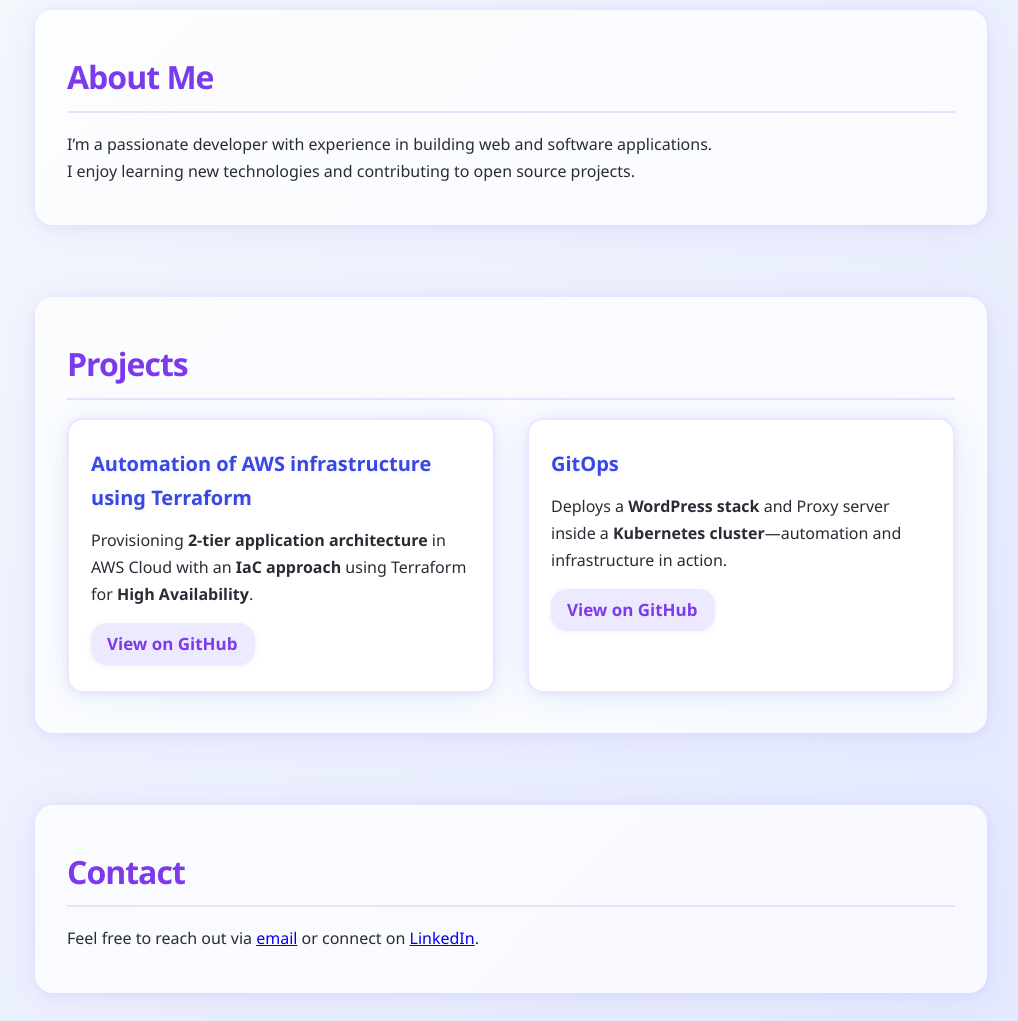
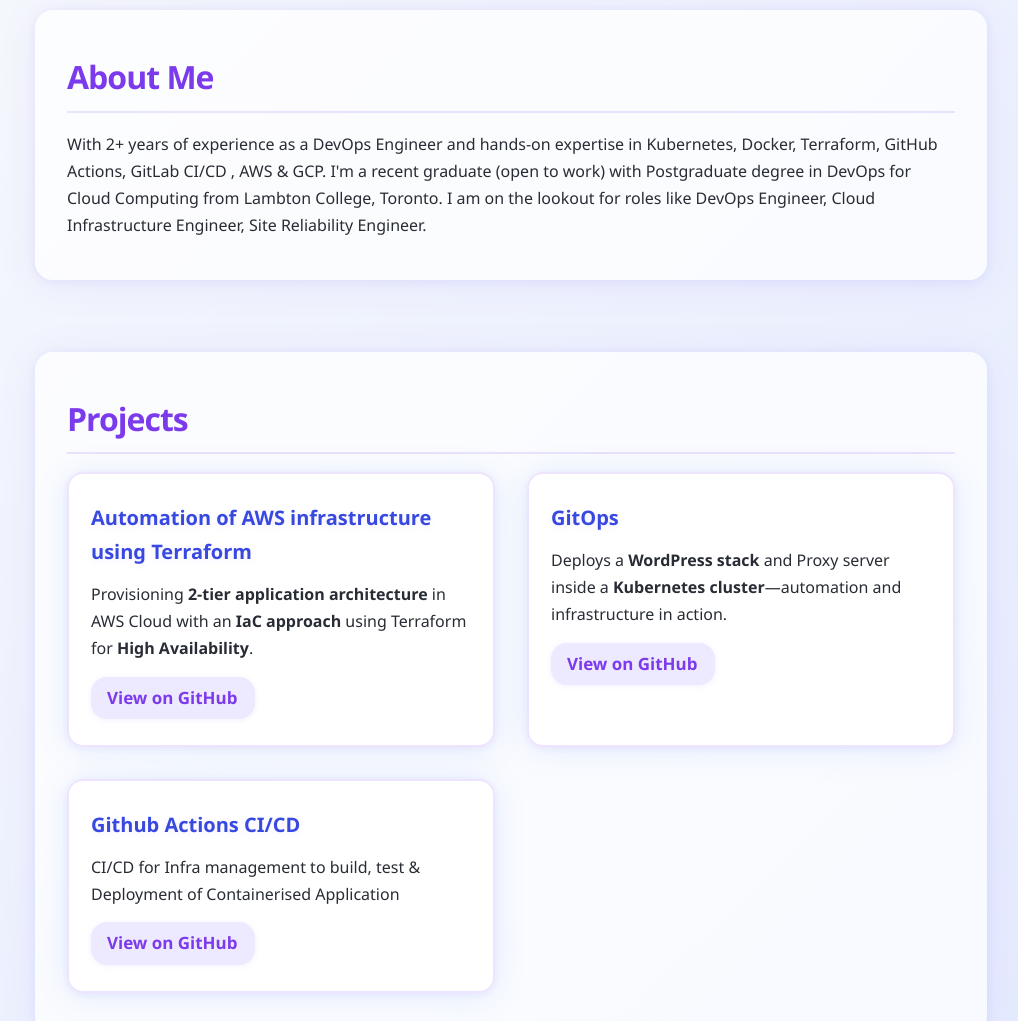
Before and after one commit to PiyushTyagi-Tech/piyushtyagi-tech.github.io, a plain HTML site: page index.html in a window 1280 px wide. Shown: the part 320-1341 px from the top of the page, without its empty margins (129-1147 px from the left). Drawn offline with Linux system fonts and the light colour scheme.

Commit message:
Update index.html

```diff
--- a/index.html
+++ b/index.html
@@ -21,8 +21,9 @@
     <section id="about">
       <h2>About Me</h2>
       <p>
-        I’m a passionate developer with experience in building web and software applications.<br>
-        I enjoy learning new technologies and contributing to open source projects.
+       With 2+ years of experience as a DevOps Engineer and hands-on expertise in Kubernetes, Docker, Terraform, GitHub Actions, GitLab CI/CD , AWS & GCP.
+I'm a recent graduate (open to work) with Postgraduate degree in DevOps for Cloud Computing from Lambton College, Toronto. I am on the lookout for roles like DevOps Engineer, Cloud Infrastructure Engineer, Site Reliability Engineer.<br>
+
       </p>
     </section>
 
@@ -44,6 +45,14 @@
           </p>
           <a href="https://github.com/piyushtyagi-tech/containerisation-ica2" target="_blank">View on GitHub</a>
         </div>
+        <div class="project-card">
+          <h3>Github Actions CI/CD </h3>
+          <p>
+            CI/CD for Infra management to build, test & Deployment of Containerised Application
+          </p>
+          <a href="https://github.com/piyushtyagi-tech/containerisation-ica2" target="_blank">View on GitHub</a>
+        </div>
+
       </div>
     </section>
 
```
